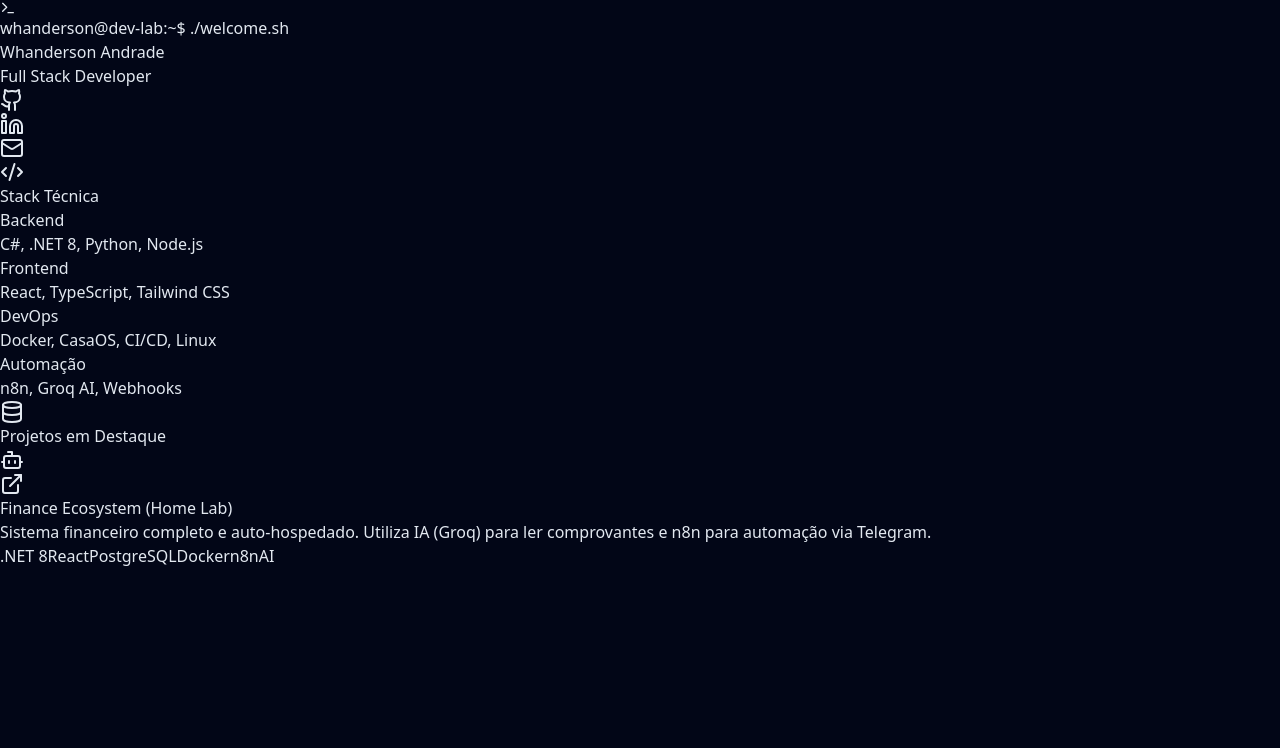
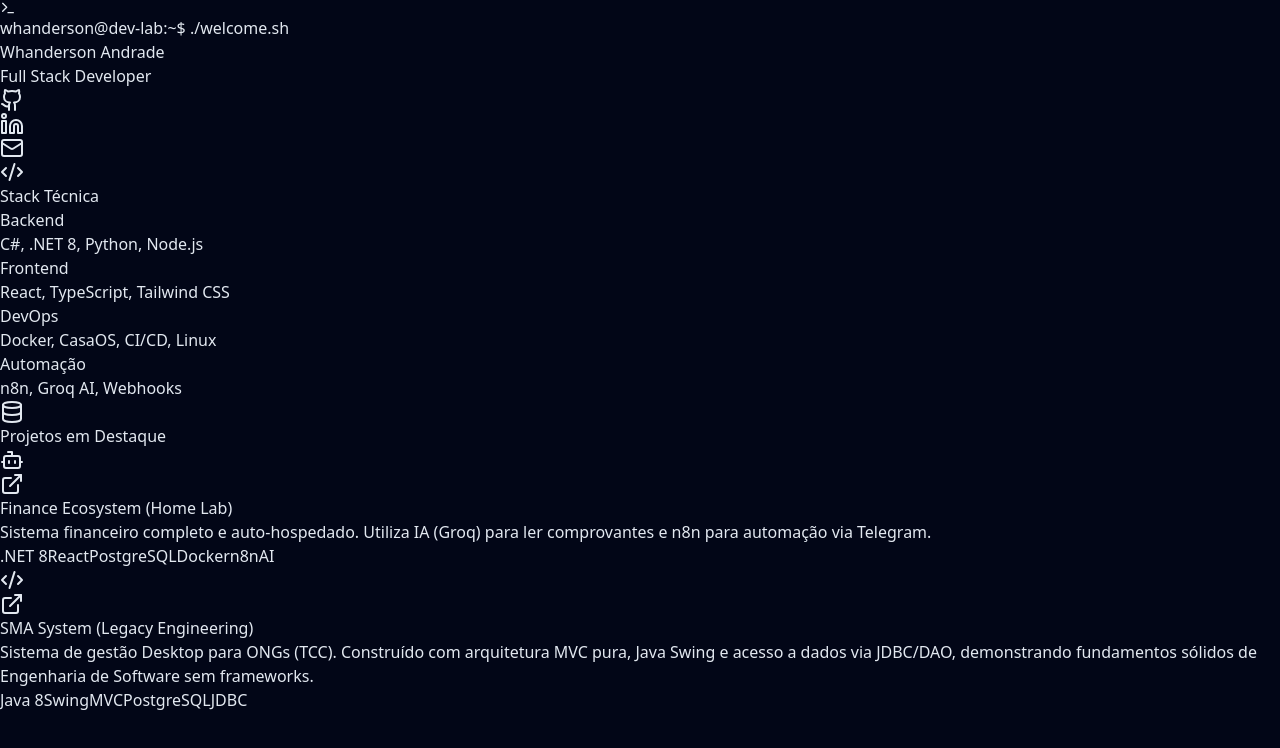
Before and after one commit to mewtoex/portfolio, a React (Vite) app: page / in a window 1280 px wide. Shown: the top 748 px of the page. Built offline with nearby package versions, Linux system fonts and the light colour scheme.

Commit message:
feat: inclui projeto legado SMA System (TCC) na lista de projetos

```diff
--- a/src/App.tsx
+++ b/src/App.tsx
@@ -1,4 +1,4 @@
-import { Github, Linkedin, Mail, Terminal,  Database, Bot, ExternalLink, Code2 } from 'lucide-react';
+import { Github, Linkedin, Mail, Terminal, Database, Bot, ExternalLink, Code2 } from 'lucide-react';
 import { motion } from 'framer-motion';
 
 function App() {
@@ -9,6 +9,13 @@ function App() {
       tags: [".NET 8", "React", "PostgreSQL", "Docker", "n8n", "AI"],
       link: "https://github.com/mewtoex/finance-project",
       icon: <Bot className="w-10 h-10 text-purple-400" />
+    },
+    {
+      title: "SMA System (Legacy Engineering)",
+      description: "Sistema de gestão Desktop para ONGs (TCC). Construído com arquitetura MVC pura, Java Swing e acesso a dados via JDBC/DAO, demonstrando fundamentos sólidos de Engenharia de Software sem frameworks.",
+      tags: ["Java 8", "Swing", "MVC", "PostgreSQL", "JDBC"],
+      link: "https://github.com/mewtoex/sma",
+      icon: <Code2 className="w-10 h-10 text-red-500" />
     }
   ];
 
```
